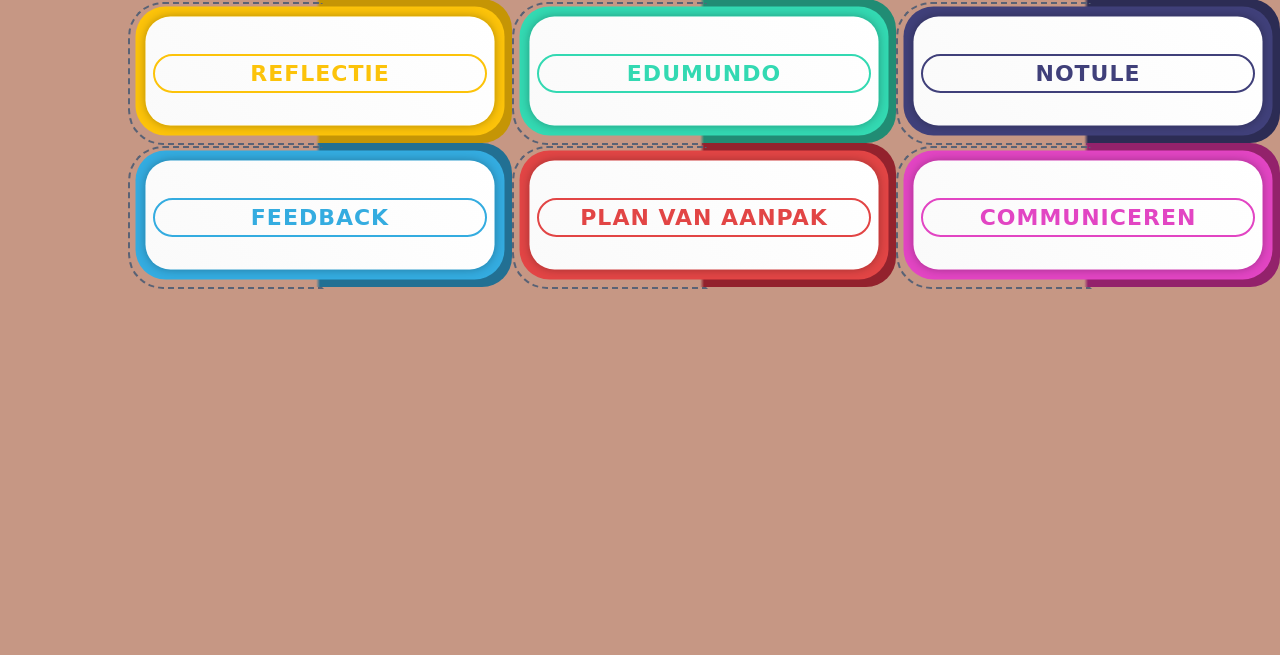
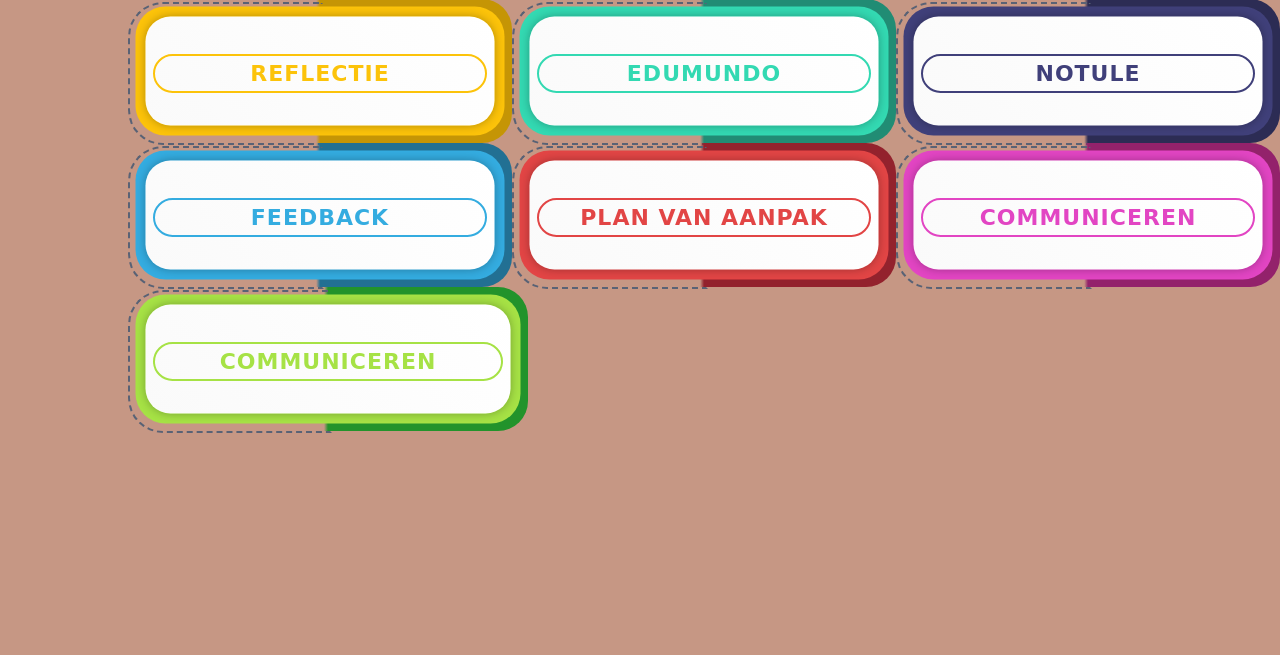
Before and after one commit to PJMoller/PJMoller.github.io, a PHP site: page /PS.html in a window 1280 px wide. Shown: the part 145-800 px from the top of the page. Run offline with PHP 8.4, Linux system fonts and the light colour scheme.

Commit message:
er staat modified dus ik ben bang dat ik iets vergeet

```diff
--- a/CSS/style.css
+++ b/CSS/style.css
@@ -174,6 +174,11 @@ main p{
     --main-color: #e245c3;
     --dark-color: #93226b;
 }
+.serviceBox.lime{
+    --main-color: #a6e245;
+    --dark-color: #22932b;
+}
+
 @media only screen and (max-width: 1199px){
     .serviceBox{ margin: 0 0 40px; }}
 
--- a/PS.html
+++ b/PS.html
@@ -63,7 +63,6 @@
             </div>
         </div>
         <div class="container">
-
             <div class="row">
                 <a href="https://www.youtube.com/watch?v=dQw4w9WgXcQ">
                     <div class="col-md-3 col-sm-6">
@@ -104,6 +103,21 @@
                 </a>
             </div>
         </div>
+        <div class="container">
+            <div class="row">
+                <a href="https://www.youtube.com/watch?v=dQw4w9WgXcQ">
+                    <div class="col-md-3 col-sm-6">
+                        <div class="serviceBox lime">
+                            <div class="service-icon">
+                                <span><i class="fa fa-rocket"></i></span>
+                            </div>
+                            <h3 class="title">Communiceren</h3>
+                            <p class="description"></p>
+                        </div>
+                    </div>
+                </a>
+            </div>
+        </div>
     </main>
 
     <footer>
```
